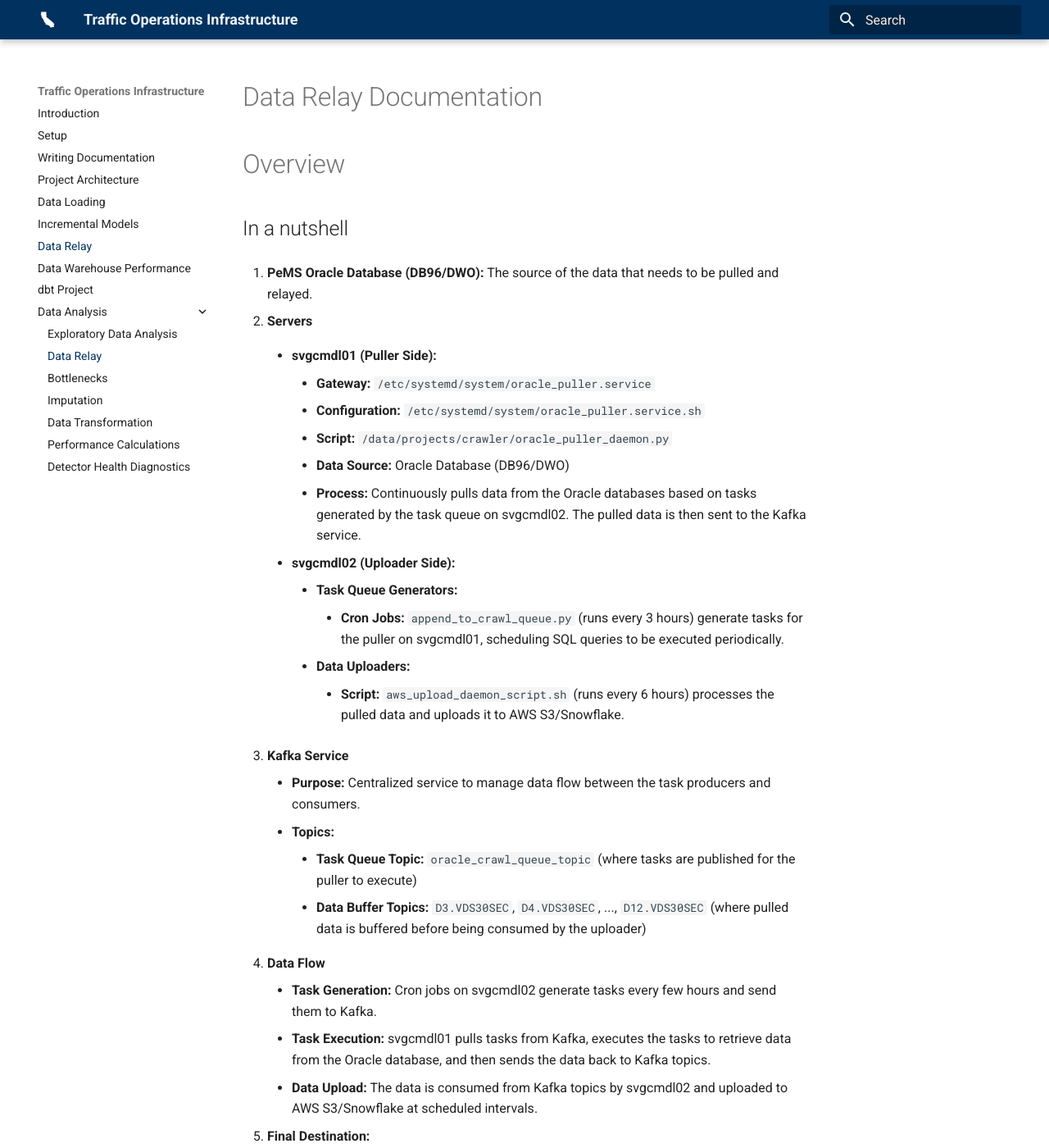
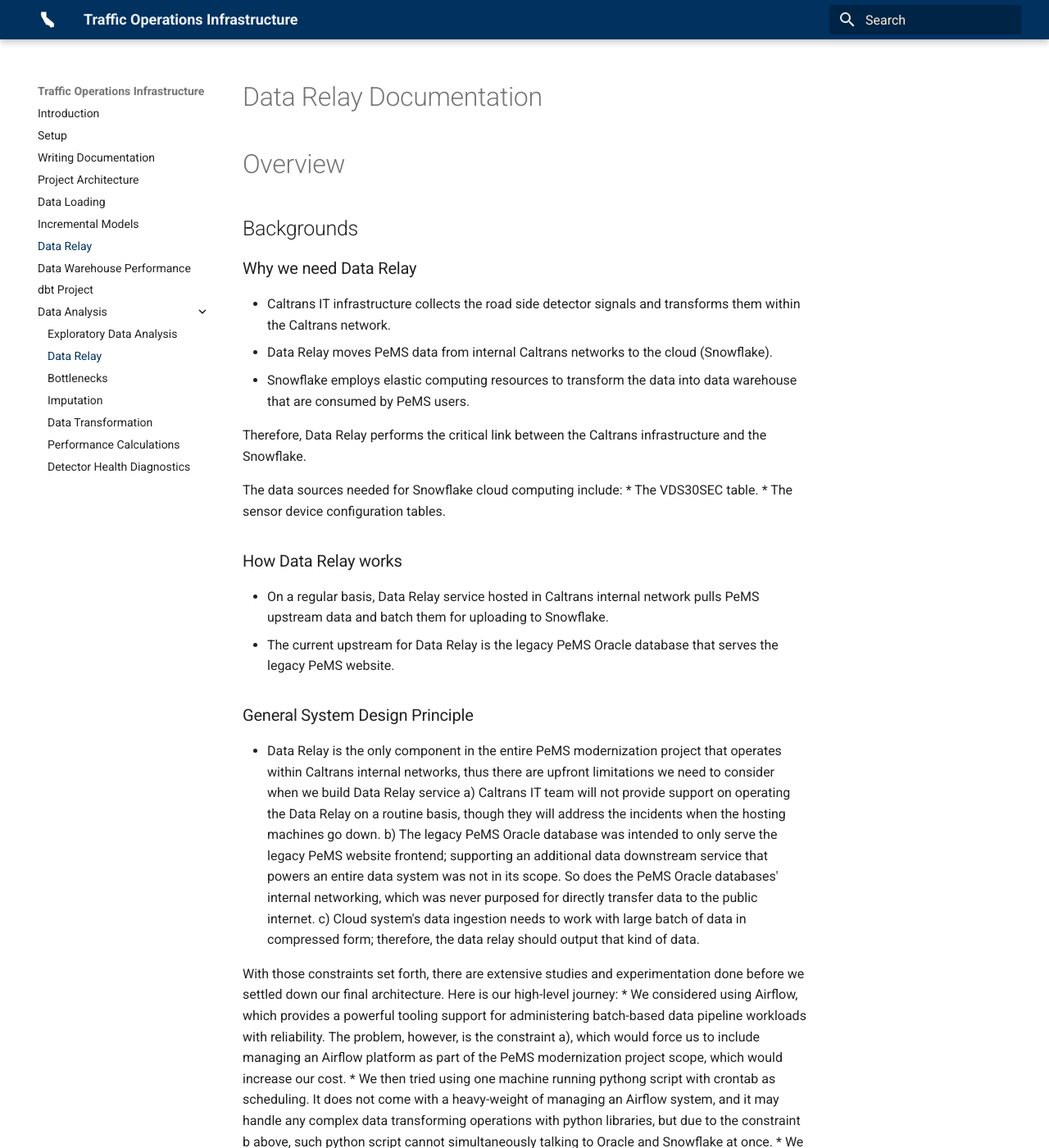
Before and after one commit to cagov/caldata-mdsa-caltrans-pems, an MkDocs documentation site: the page built from docs/data/data-relay.md, in a window 1280 px wide and 1400 px high. Shown: the whole window at 82% size. Built offline with MkDocs 1.6.1 and Material for MkDocs 9.7.7, drawn with Linux system fonts in a browser that asks for light colours; some of the changed text lies outside the part shown.

Commit message:
Update data-relay.md
Adding background

```diff
--- a/docs/data/data-relay.md
+++ b/docs/data/data-relay.md
@@ -1,7 +1,39 @@
 # Data Relay Documentation
 
 # Overview
-## In a nutshell
+## Backgrounds
+### Why we need Data Relay
+* Caltrans IT infrastructure collects the road side detector signals and transforms them within the Caltrans network.
+* Data Relay moves PeMS data from internal Caltrans networks to the cloud (Snowflake).
+* Snowflake employs elastic computing resources to transform the data into data warehouse that are consumed by PeMS users.
+
+Therefore, Data Relay performs the critical link between the Caltrans infrastructure and the Snowflake.
+
+The data sources needed for Snowflake cloud computing include:
+* The VDS30SEC table.
+* The sensor device configuration tables.
+
+### How Data Relay works
+* On a regular basis, Data Relay service hosted in Caltrans internal network pulls PeMS upstream data and batch them for uploading to Snowflake.
+* The current upstream for Data Relay is the legacy PeMS Oracle database that serves the legacy PeMS website.
+
+### General System Design Principle
+* Data Relay is the only component in the entire PeMS modernization project that operates within Caltrans internal networks, thus there are upfront limitations we need to consider when we build Data Relay service
+a) Caltrans IT team will not provide support on operating the Data Relay on a routine basis, though they will address the incidents when the hosting machines go down.
+b) The legacy PeMS Oracle database was intended to only serve the legacy PeMS website frontend; supporting an additional data downstream service that powers an entire data system was not in its scope. So does the PeMS Oracle databases' internal networking, which was never purposed for directly transfer data to the public internet.
+c) Cloud system's data ingestion needs to work with large batch of data in compressed form; therefore, the data relay should output that kind of data.
+
+With those constraints set forth, there are extensive studies and experimentation done before we settled down our final architecture. Here is our high-level journey:
+* We considered using Airflow, which provides a powerful tooling support for administering batch-based data pipeline workloads with reliability. The problem, however, is the constraint a), which would force us to include managing an Airflow platform as part of the PeMS modernization project scope, which would increase our cost.
+* We then tried using one machine running pythong script with crontab as scheduling. It does not come with a heavy-weight of managing an Airflow system, and it may handle any complex data transforming operations with python libraries, but due to the constraint b above, such python script cannot simultaneously talking to Oracle and Snowflake at once.
+* We then tried Kafka. Kafka as a distributed pub-sub services naturally fit into Data Relay in that it offers Task Queue management out-of-the-box, and it orchestrates the machines in and out of the PeMS Oracle networks together (as aforementioned in constraint b, only using one machine for Data Relay for pulling Oracle and pushing to Snowflake is not possible).
+* In spite of Kafka's benefits, it nevertheless shares the same drawback as Airflow in that, managing a Kafka cluster has to be part of the project scope, which increases the cost. Fortunately, Kafka's administering cost is significantly lower than Airflow, in that it has low dependency, and machines are identical setup, unlike Airflow, which has to distinguish different roles such as scheduler - worker - database.
+* In practice, Kafka data is consumed using pub-sub way, which may incur some minor inconveniences to certain operation such as deduplicating such as ensuring configuration tables' elements are deduplicated before sending to Snowflake. Therefore, we scope Kafka to be focused on the VDS30SEC table relaying, which accounts for 99.9% of the daily new data.
+
+
+In sum, we adopted Kafka for our Data Relay service's backbone, and this design decision is the foundation for the architecture design we will introduce in the following sections.
+
+## Whole System Components In a nutshell
 
 1. **PeMS Oracle Database (DB96/DWO):** The source of the data that needs to be pulled and relayed.
 
```
